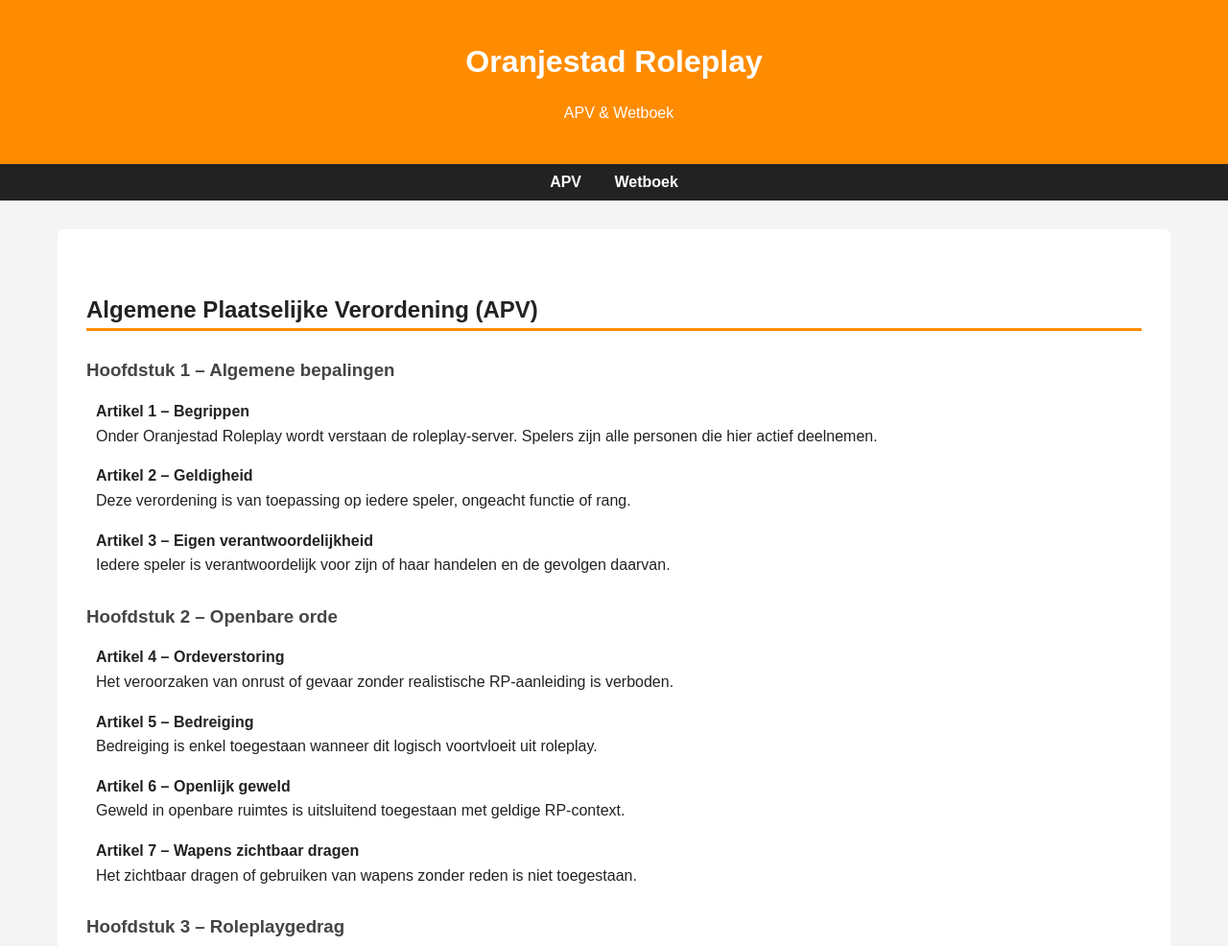
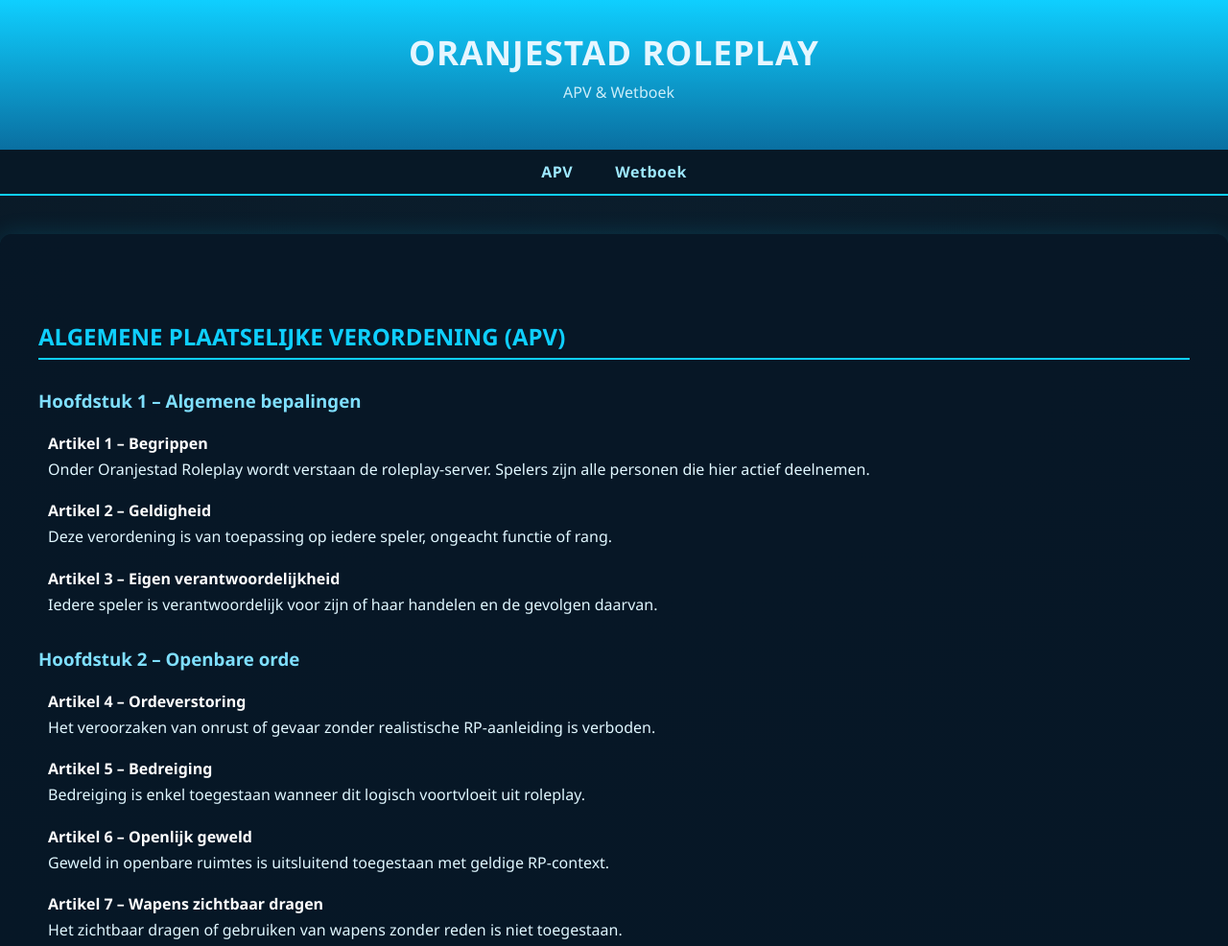
Before and after one commit to boraburger06-ai/CryptRoleplay, a plain HTML site: page index.html in a window 1280 px wide. Shown: the top 986 px of the page at 96% size. Drawn offline with Linux system fonts and the light colour scheme.

Commit message:
Update style.css

```diff
--- a/style.css
+++ b/style.css
@@ -1,61 +1,114 @@
+/* ===== Crypt Roleplay Style ===== */
+
 body {
     margin: 0;
-    font-family: Arial, Helvetica, sans-serif;
-    background-color: #f4f4f4;
-    color: #222;
+    font-family: 'Segoe UI', Arial, sans-serif;
+    background: radial-gradient(circle at top, #0b1e2d, #050b12);
+    color: #e6f6ff;
 }
 
+/* ===== HEADER ===== */
 header {
-    background: #ff8c00;
-    color: white;
-    padding: 25px;
+    background: linear-gradient(180deg, #0fcfff, #0a6fa1);
+    padding: 30px 20px;
     text-align: center;
+    box-shadow: 0 4px 20px rgba(0, 207, 255, 0.4);
 }
 
+header img {
+    max-width: 260px;
+    margin-bottom: 15px;
+}
+
+header h1 {
+    margin: 0;
+    font-size: 2.2rem;
+    letter-spacing: 1px;
+    text-transform: uppercase;
+}
+
+header p {
+    margin-top: 5px;
+    font-size: 1rem;
+    opacity: 0.9;
+}
+
+/* ===== NAV ===== */
 nav {
-    background: #222;
-    padding: 10px;
+    background: #071826;
+    padding: 12px;
     text-align: center;
+    border-bottom: 2px solid #0fcfff;
 }
 
 nav a {
-    color: white;
-    margin: 0 15px;
+    color: #9ee9ff;
+    margin: 0 20px;
     text-decoration: none;
-    font-weight: bold;
+    font-weight: 600;
+    letter-spacing: 0.5px;
 }
 
 nav a:hover {
-    text-decoration: underline;
+    color: #ffffff;
+    text-shadow: 0 0 8px #0fcfff;
 }
 
+/* ===== MAIN ===== */
 main {
-    max-width: 1100px;
-    margin: 30px auto;
-    background: white;
-    padding: 30px;
-    border-radius: 6px;
+    max-width: 1200px;
+    margin: 40px auto;
+    background: rgba(7, 24, 38, 0.95);
+    padding: 40px;
+    border-radius: 12px;
+    box-shadow: 0 0 25px rgba(0, 207, 255, 0.15);
 }
 
+/* ===== HEADINGS ===== */
 h2 {
-    border-bottom: 3px solid #ff8c00;
-    padding-bottom: 5px;
-    margin-top: 40px;
+    color: #0fcfff;
+    border-bottom: 2px solid #0fcfff;
+    padding-bottom: 6px;
+    margin-top: 50px;
+    text-transform: uppercase;
 }
 
 h3 {
     margin-top: 30px;
-    color: #444;
+    color: #7fdfff;
 }
 
+/* ===== TEXT ===== */
 p {
+    line-height: 1.7;
     margin-left: 10px;
-    line-height: 1.6;
+    color: #e0f7ff;
 }
 
+/* ===== ARTICLE BLOCK ===== */
+p strong {
+    color: #ffffff;
+}
+
+/* ===== FOOTER ===== */
 footer {
     text-align: center;
-    padding: 20px;
-    color: #666;
-    font-size: 0.9rem;
+    padding: 25px;
+    font-size: 0.85rem;
+    color: #8ecfe3;
+    border-top: 1px solid rgba(15, 207, 255, 0.2);
 }
+
+/* ===== SCROLLBAR (nice touch) ===== */
+::-webkit-scrollbar {
+    width: 10px;
+}
+
+::-webkit-scrollbar-track {
+    background: #050b12;
+}
+
+::-webkit-scrollbar-thumb {
+    background: #0fcfff;
+    border-radius: 10px;
+}
```
